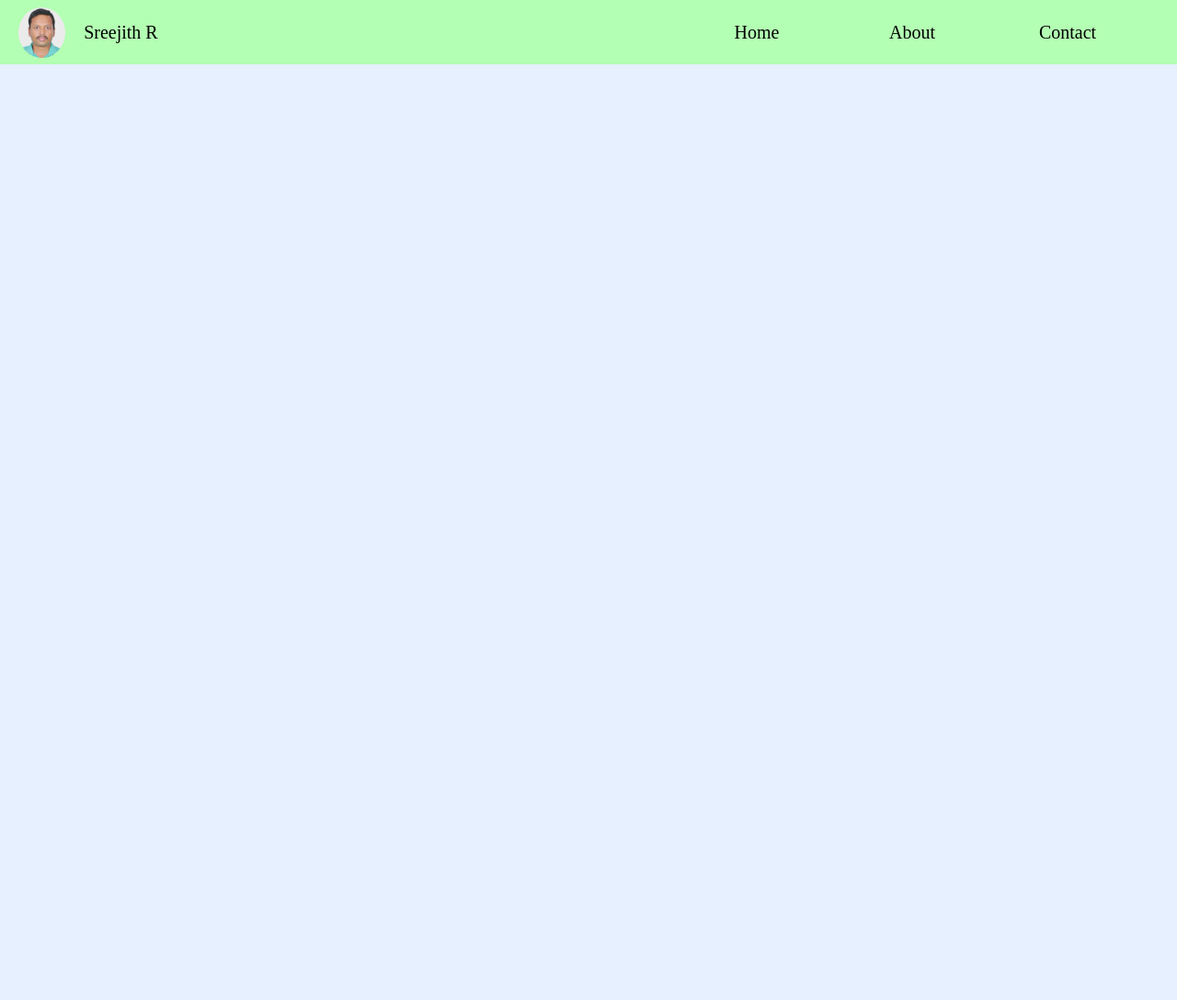
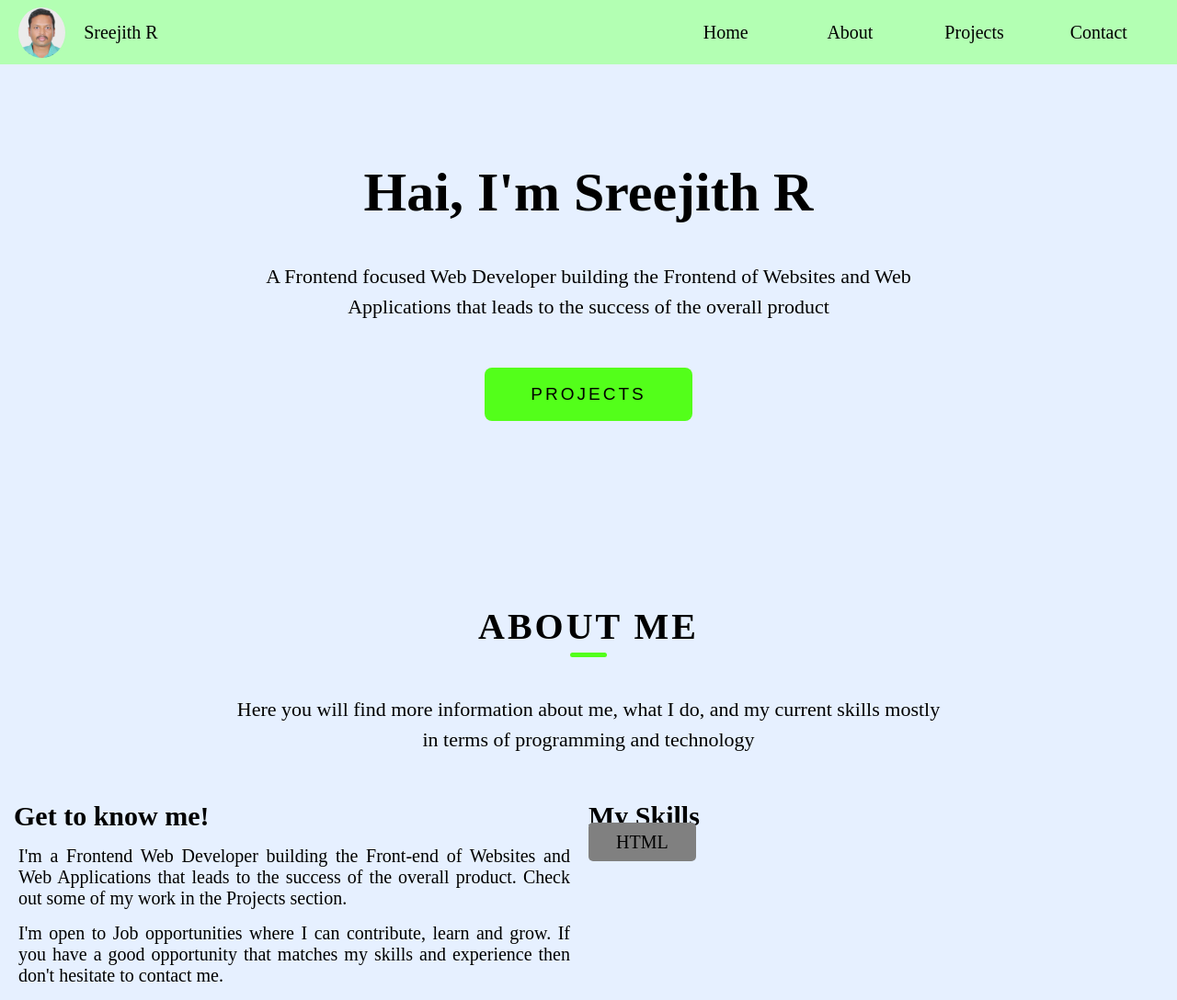
Before and after one commit to Sreejith36/Sreejith, a plain HTML site: page index.html in a window 1280 px wide. Shown: the whole page at 92% size. Before the commit the page ends 800 px from the top, so only its background shows below. Drawn offline with Linux system fonts and the light colour scheme.

Commit message:
Home section done

```diff
--- a/index.html
+++ b/index.html
@@ -6,8 +6,10 @@
     <meta http-equiv="X-UA-Compatible" content="IE=edge">
     <meta name="viewport" content="width=device-width, initial-scale=1.0">
     <title>S R E E J I T H </title>
-    <link rel="stylesheet" href="styles.css">
-    <link rel="stylesheet" href="stylecolor.css">
+    <link rel="stylesheet" href="styles/styles.css">
+    <link rel="stylesheet" href="styles/style_home.css">
+    <link rel="stylesheet" href="styles/style_about.css">
+    <link rel="stylesheet" href="styles/stylecolor.css">
     <link rel="stylesheet" href="https://cdnjs.cloudflare.com/ajax/libs/font-awesome/6.4.0/css/all.min.css"
         integrity="sha512-iecdLmaskl7CVkqkXNQ/ZH/XLlvWZOJyj7Yy7tcenmpD1ypASozpmT/E0iPtmFIB46ZmdtAc9eNBvH0H/ZpiBw=="
         crossorigin="anonymous" referrerpolicy="no-referrer" />
@@ -24,6 +26,7 @@
 
             <a href="#home"><span>Home</span></a>
             <a href="#about"><span>About</span></a>
+            <a href="#projects"><span>Projects</span></a>
             <a href="#contact"><span>Contact</span></a>
 
         </div>
@@ -32,6 +35,7 @@
         <div id="myLinks" onclick="myFunction()" class="right2">
             <a href="#home"><span>Home</span></a>
             <a href="#about"><span>About</span></a>
+            <a href="#projects"><span>Projects</span></a>
             <a href="#contact"><span>Contact</span></a>
 
         </div>
@@ -43,14 +47,81 @@
 
     </div>
 
+    <!-- HOME SECTION -->
+    <div class="home">
+        <div id="home" class="home-top"></div>
+        <div class="name">
+            <h1>
+                Hai, I'm Sreejith R
+            </h1>
+        </div>
+        <div class="middle">
+            <p>
+                A Frontend focused Web Developer building the Frontend of Websites and Web Applications that leads to
+                the success of the overall product
+            </p>
+        </div>
+        <div class="botom">
+            <a href="#projects">
+
+                <button>PROJECTS</button>
+            </a>
+        </div>
+
+    </div>
+
+    <!-- ABOUT SECTION -->
+    <div class="about">
+        <div id="about" class="about-top"></div>
+        <div class="name">
+            <h1>
+                ABOUT ME
+            </h1>
+        </div>
+        <div class="line"></div>
+        <div class="middle">
+            <p>
+                Here you will find more information about me, what I do, and my current skills mostly in terms of
+                programming and technology
+            </p>
+        </div>
+        <div class="botom">
+            <div class="know">
+                <h2>Get to know me!</h2>
+                <p>
+                    I'm a Frontend Web Developer building the Front-end of Websites and Web Applications that leads to
+                    the success of the overall product. Check out some of my work in the Projects section.
+                </p>
+                <p>
+                    I'm open to Job opportunities where I can contribute, learn and grow. If you have a good opportunity
+                    that matches my skills and experience then don't hesitate to contact me.
+                </p>
+            </div>
+            <div class="skills">
+                <h2>My Skills</h2>
+                <div>
+                    <span>HTML</span>
+
+                </div>
+            </div>
+        </div>
+
+    </div>
+
+    <!-- PROJECTS SECTION -->
+    <div class="projects">
+
+    </div>
+
+    <!-- CONTACTS SECTION -->
+    <div class="contacts">
+
+    </div>
+
 
 
     <script src="myscript.js"></script>
 
-
-
-
-
 </body>
 
 </html>
--- /dev/null
+++ b/styles/style_about.css
@@ -0,0 +1,77 @@
+.about .about-top {
+    width: 100%;
+    height: 200px;
+}
+
+.about .name {
+    width: 100%;
+    text-align: center;
+    letter-spacing: 3px;
+}
+
+.about .line {
+    width: 40px;
+    height: 5px;
+    margin: 5px auto;
+    border-radius: 10px;
+    background-color: var(--barcolor2);
+}
+
+.about .middle {
+    width: 60%;
+    margin: 2px auto;
+    text-align: center;
+    margin-top: 40px;
+    font-size: 22px;
+    line-height: 1.5;
+}
+
+.about .botom {
+    /* width: 100%; */
+    display: flex;
+    margin-top: 50px;
+}
+
+.about .botom .know {
+    width: 50%;
+}
+
+.about .botom .know h2 {
+    margin-left: 15px;
+}
+.about .botom .know p {
+    margin: 15px 20px;
+    text-align: justify;
+}
+
+.about .botom .skills span {
+    background-color: gray;
+    padding: 10px 30px;
+    border-radius: 5px;
+    margin-top: 20px;
+}
+
+@media (max-width: 650px){
+    .about .middle{
+        font-size: 18px;
+        width: 90%;
+    }
+
+    .about .botom {
+        display: block;
+    }
+
+    .about .botom .know {
+        width: 100%;
+    }
+
+    .about .botom .know h2 {
+        font-size: 23px;
+    }
+
+    .about .botom .know p {
+        font-size: 18px;
+    }
+
+
+}
--- /dev/null
+++ b/styles/style_home.css
@@ -0,0 +1,63 @@
+.home .home-top {
+    width: 100%;
+    height: 175px;
+}
+
+.home .name {
+    width: 100%;
+    text-align: center;
+}
+
+.home .name h1 {
+    font-size: 3rem;
+}
+
+.home .middle {
+    width: 60%;
+    margin: 2px auto;
+    text-align: center;
+    margin-top: 40px;
+    line-height: 1.5;
+}
+
+.home .middle p {
+    font-size: 22px;
+}
+
+.home .botom {
+    width: 100%;
+    text-align: center;
+    margin-top: 50px;
+}
+
+.home .botom button {
+    padding: 18px 50px;
+    font-size: 19px;
+    letter-spacing: 3px;
+    border: none;
+    border-radius: 8px;
+    background-color: var(--barcolor2);
+    cursor: pointer;
+
+}
+
+.home .botom button:hover {
+    transform: scale(1.05);
+    transition: all 0.4s ;
+    font-weight: 800;
+}
+@media (max-width: 650px){
+    .home .name h1 {
+        font-size: 2rem;
+    }
+
+    .home .middle {
+        width: 90%;
+    }
+
+    .home .middle p {
+        font-size: 18px;
+    }
+
+
+}
```
Also changed, not shown: styles/stylecolor.css (renamed from stylecolor.css), styles/styles.css (renamed from styles.css).
